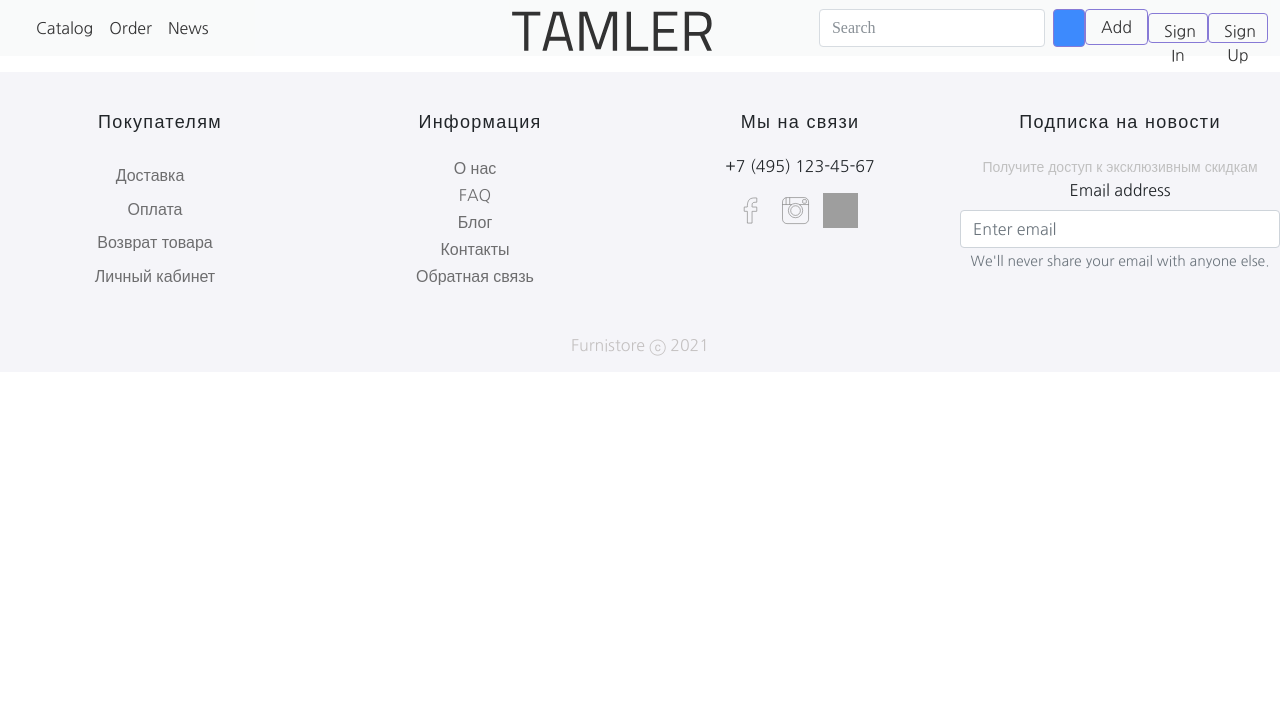
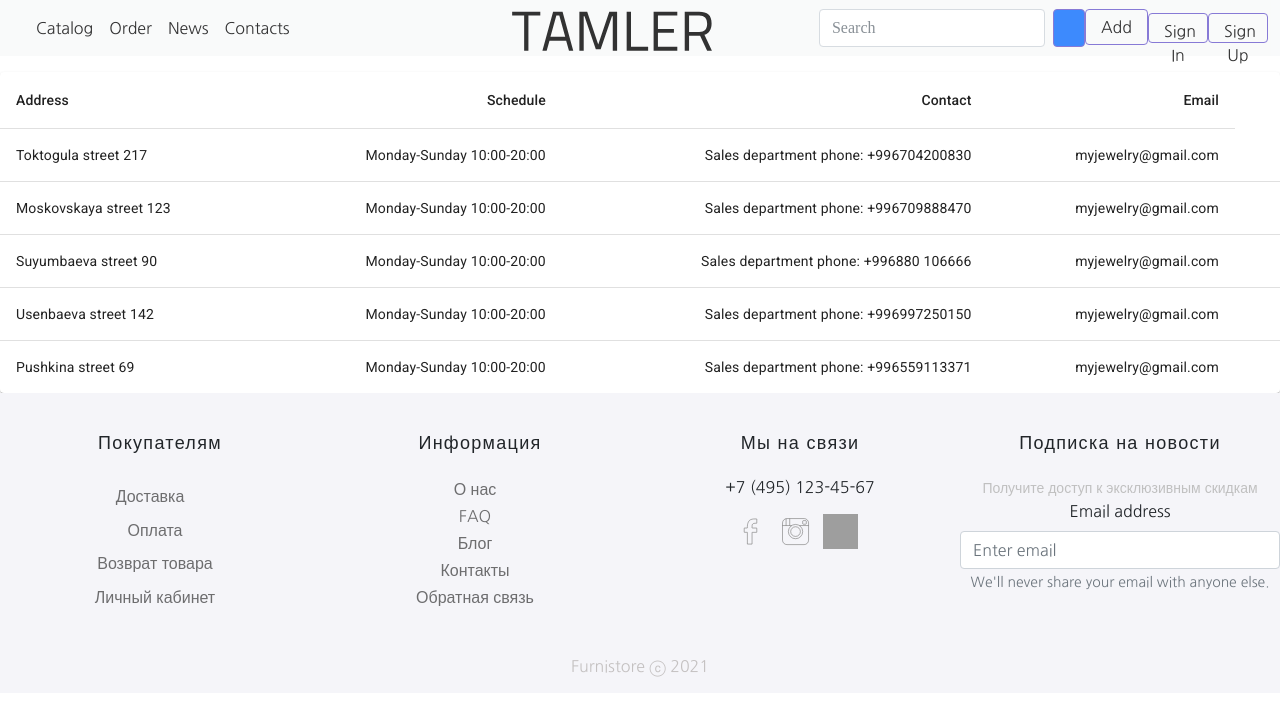
Before and after one commit to AbdullaevN/shop, a React (Create React App) app: page /contacts in a window 1280 px wide. Shown: the top 716 px of the page. Built offline with nearby package versions, Linux system fonts and the light colour scheme; no server answers; grey boxes are pictures that could not be loaded; a web font is replaced by a local one.

Commit message:
contacts

```diff
--- /dev/null
+++ b/src/Pages/ContactPage.jsx
@@ -0,0 +1,67 @@
+// import React from 'react';
+
+// const ContactPage = () => {
+//     return (
+//         <div>
+//             <h3>About us </h3>
+// //
+// //         </div>
+//     );
+// };
+import * as React from 'react';
+import Table from '@mui/material/Table';
+import TableBody from '@mui/material/TableBody';
+import TableCell from '@mui/material/TableCell';
+import TableContainer from '@mui/material/TableContainer';
+import TableHead from '@mui/material/TableHead';
+import TableRow from '@mui/material/TableRow';
+import Paper from '@mui/material/Paper';
+
+function createData(name, calories, fat, carbs, protein) {
+    return { name, calories, fat, carbs, protein };
+}
+
+const rows = [
+    createData("Toktogula street 217", "Monday-Sunday 10:00-20:00", "Sales department phone: +996704200830", "myjewelry@gmail.com"),
+    createData("Moskovskaya street 123", "Monday-Sunday 10:00-20:00", "Sales department phone: +996709888470", "myjewelry@gmail.com"),
+    createData("Suyumbaeva street 90", "Monday-Sunday 10:00-20:00", "Sales department phone: +996880 106666", "myjewelry@gmail.com"),
+    createData("Usenbaeva street 142", "Monday-Sunday 10:00-20:00", "Sales department phone: +996997250150", "myjewelry@gmail.com"),
+    createData("Pushkina street 69", "Monday-Sunday 10:00-20:00", "Sales department phone: +996559113371", "myjewelry@gmail.com"),
+];
+
+export default function BasicTable() {
+    return (
+        <TableContainer component={Paper}>
+            <Table sx={{ minWidth: 650 }} aria-label="simple table">
+                <TableHead>
+                    <TableRow>
+                        <TableCell>Address</TableCell>
+                        <TableCell align="right">Schedule</TableCell>
+                        <TableCell align="right">Contact</TableCell>
+                        <TableCell align="right">Email</TableCell>
+
+                    </TableRow>
+                </TableHead>
+                <TableBody>
+                    {rows.map((product) => (
+                        <TableRow
+                            key={product.name}
+                            sx={{ '&:last-child td, &:last-child th': { border: 0 } }}
+                        >
+                            <TableCell component="th" scope="product">
+                                {product.name}
+                            </TableCell>
+                            <TableCell align="right">{product.calories}</TableCell>
+                            <TableCell align="right">{product.fat}</TableCell>
+                            <TableCell align="right">{product.carbs}</TableCell>
+                            <TableCell align="right">{product.protein}</TableCell>
+                        </TableRow>
+                    ))}
+                </TableBody>
+            </Table>
+        </TableContainer>
+    );
+}
+
+
+// export default ContactPage;
--- a/src/Routes.js
+++ b/src/Routes.js
@@ -15,7 +15,7 @@ import AdminPage from "./Pages/AdminPage";
 import AdminContextProvider from "./contexts/AdminContex";
 import AuthContextProvider from "./contexts/AuthContext";
 import NewsPage from "./Pages/NewsPage/NewsPage";
-import CartPage from "./Pages/CartPage";
+import ContactPage from "./Pages/ContactPage"
 
 const Routes = () => {
   return (
@@ -36,6 +36,7 @@ const Routes = () => {
               <Route exact path="/order" component={OrderPage} />
               <Route exact path="/news" component={NewsPage} />
               <Route exact path="/created" component={CatalogPage} />
+              <Route exct path="/contacts" component={ContactPage} />
             </Switch>
             <Footer />
           </BrowserRouter>
--- a/src/components/Navbar/NavbarComp.jsx
+++ b/src/components/Navbar/NavbarComp.jsx
@@ -136,6 +136,14 @@ const HomePage = () => {
                   News
                 </Link>
               </Nav.Link>
+              <Nav.Link className="for-font" href="#">
+                <Link
+                  style={{ textDecoration: "none", color: "black" }}
+                  to="/contacts"
+                >
+                  Contacts
+                </Link>
+              </Nav.Link>
 
               <div className="logo">
                 <Link to="/">
```
